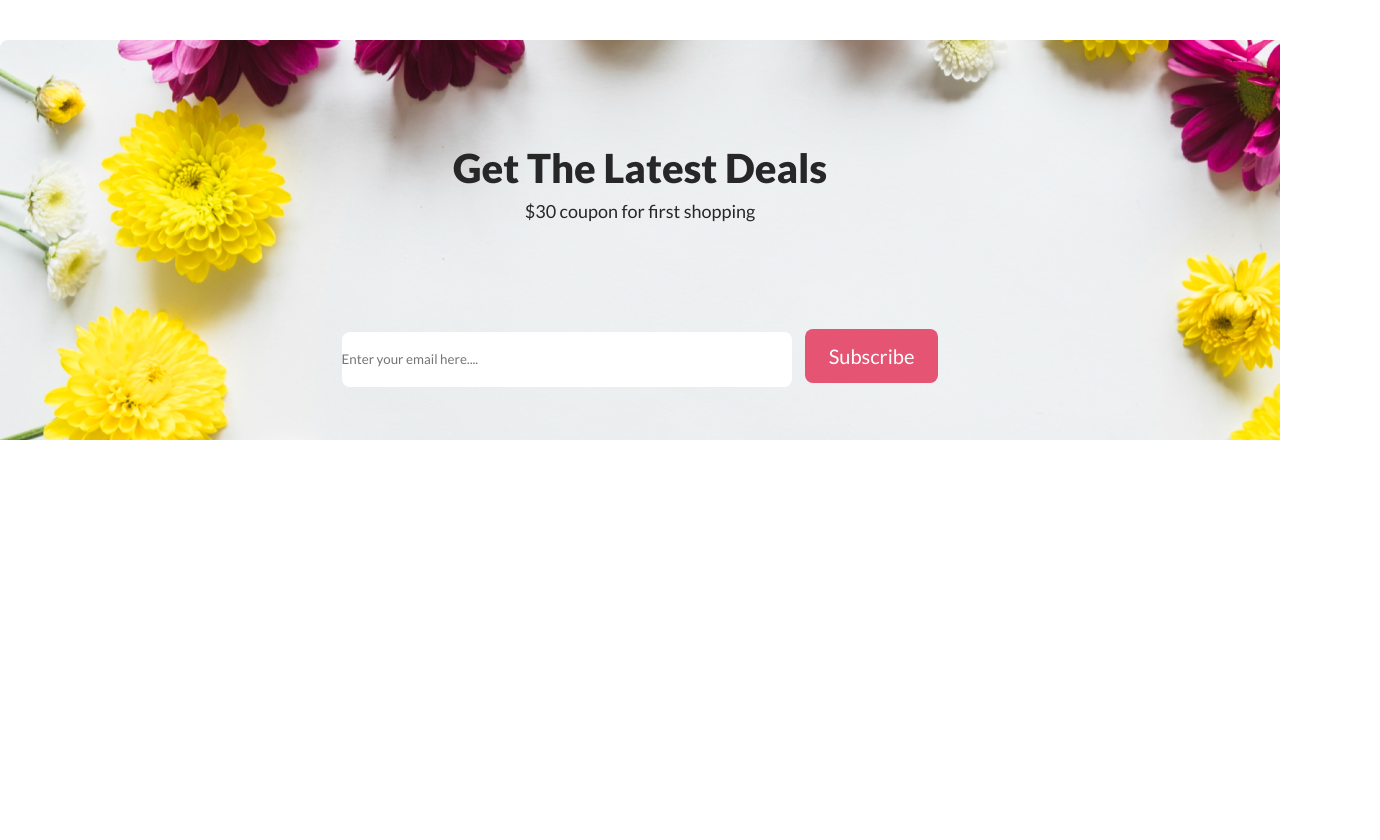
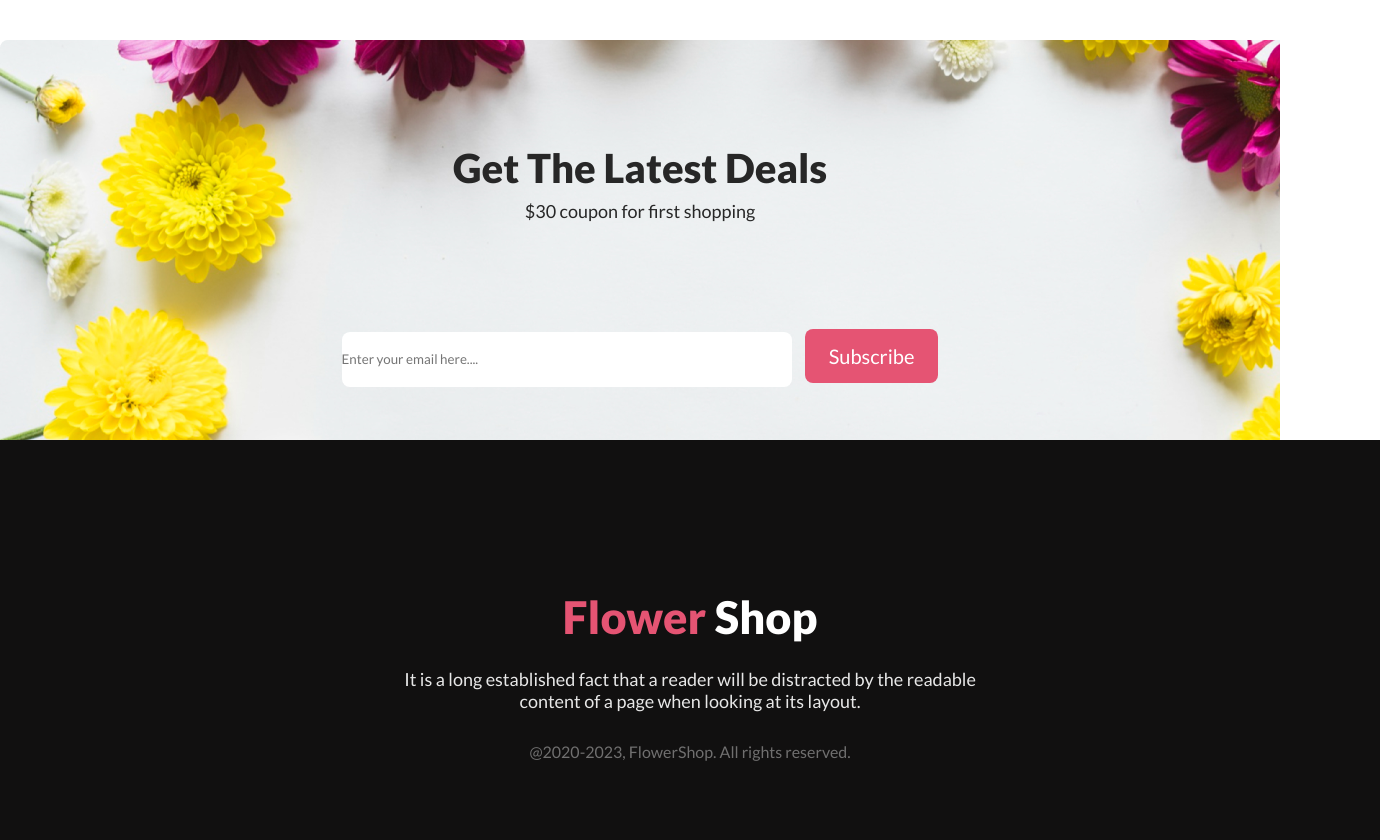
Before and after one commit to sagorcodes/flower-shop-assignment, a plain HTML site: page index.html in a window 1280 px wide. Shown: the part 2970-3810 px from the top of the page, 1380 px wide, since content can reach past the window. Before the commit the page ends 3410 px from the top, so only its background shows below. Drawn offline with Linux system fonts and the light colour scheme.

Commit message:
footer section finish

```diff
--- a/index.html
+++ b/index.html
@@ -118,5 +118,22 @@
         </form>
       </div>
     </main>
+    <!-- footer section start  -->
+    <footer>
+      <div class="footer-logo">
+        <h2>
+          <span style="color: #e55473">Flower</span>
+          <span style="color: #fff">Shop</span>
+        </h2>
+        <p class="footer-description">
+          It is a long established fact that a reader will be distracted by the
+          readable <br />
+          content of a page when looking at its layout.
+        </p>
+        <p class="copyright-deccription">
+          @2020-2023, FlowerShop. All rights reserved.
+        </p>
+      </div>
+    </footer>
   </body>
 </html>
--- a/style.css
+++ b/style.css
@@ -177,3 +177,25 @@
 .email-subscription-platform input {
     margin-right: 20px;
 }
+/* footer section start */
+footer{
+    width: 100%;
+    height: 300px;
+    background: #111010;
+    text-align: center;
+    padding: 50px;
+}
+.footer-logo{
+    font-size: 30px;
+    margin-top: 100px;
+}
+.footer-description{
+    color: rgba(255, 255, 255, 0.90);
+    font-size: 18px;
+    margin-top: 24px;
+}
+.copyright-deccription{
+    color: rgba(255, 255, 255, 0.40);
+    font-size: 16px;
+    margin-top: 30px;
+}
```
